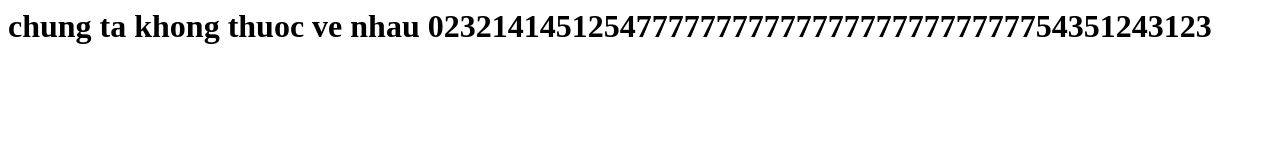
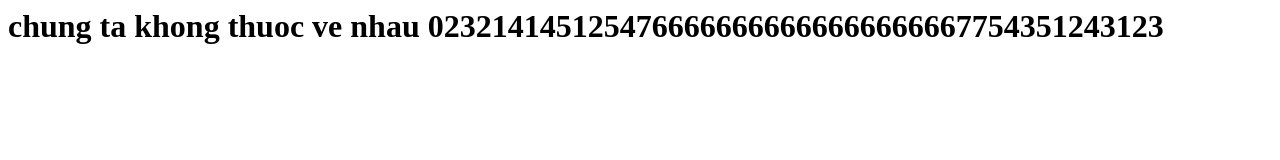
Before and after one commit to HuyTruong9293/practice-1, a plain HTML site: page addmingmoredetaik.html in a window 1280 px wide. Drawn offline with Linux system fonts and the light colour scheme.

Commit message:
Update addmingmoredetaik.html

```diff
--- a/addmingmoredetaik.html
+++ b/addmingmoredetaik.html
@@ -1,3 +1,3 @@
 <html>
-    <h1>chung ta khong thuoc ve nhau 0232141451254777777777777777777777777754351243123</h1>
+    <h1>chung ta khong thuoc ve nhau 0232141451254766666666666666666667754351243123</h1>
 </html>
```
